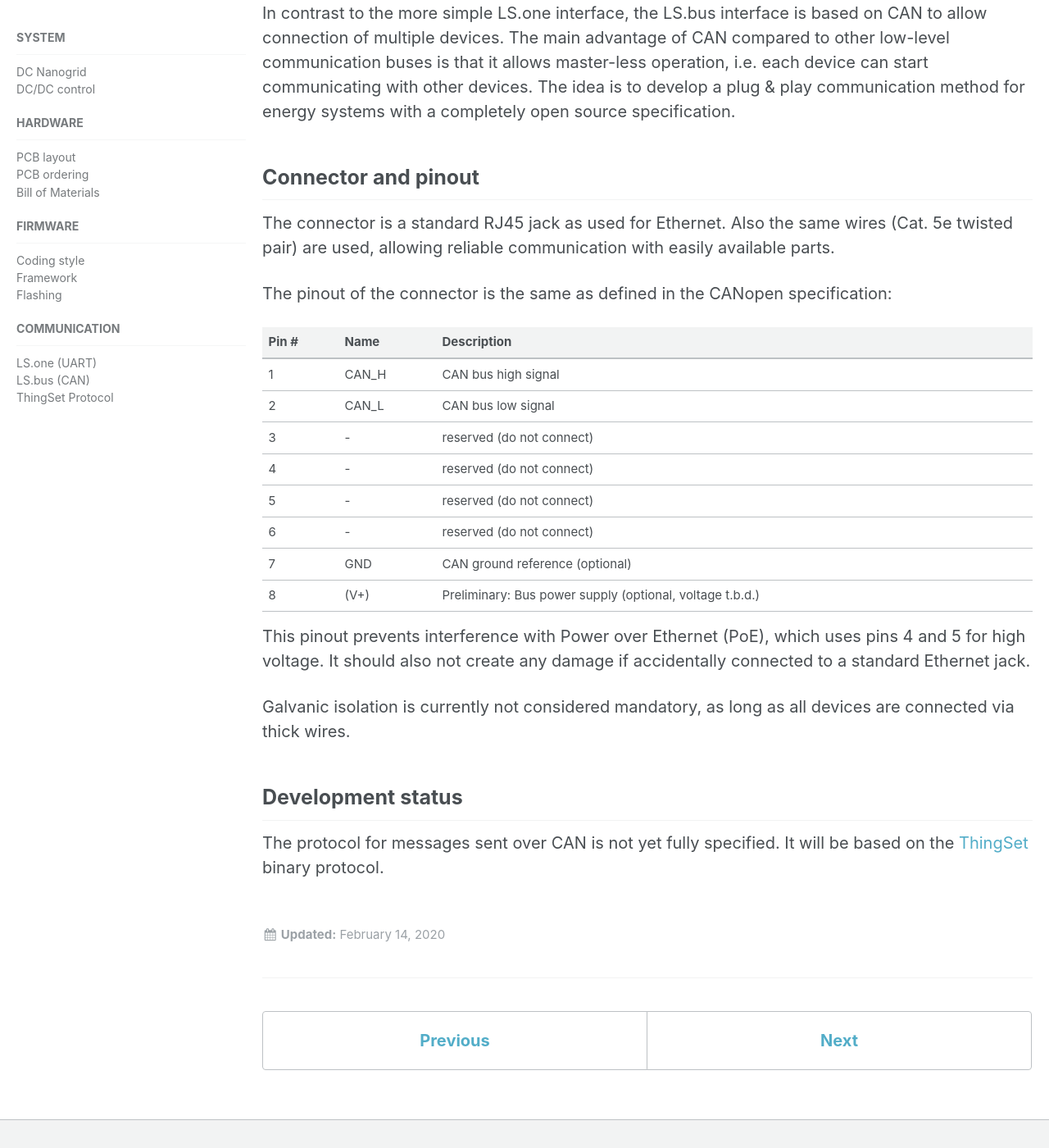
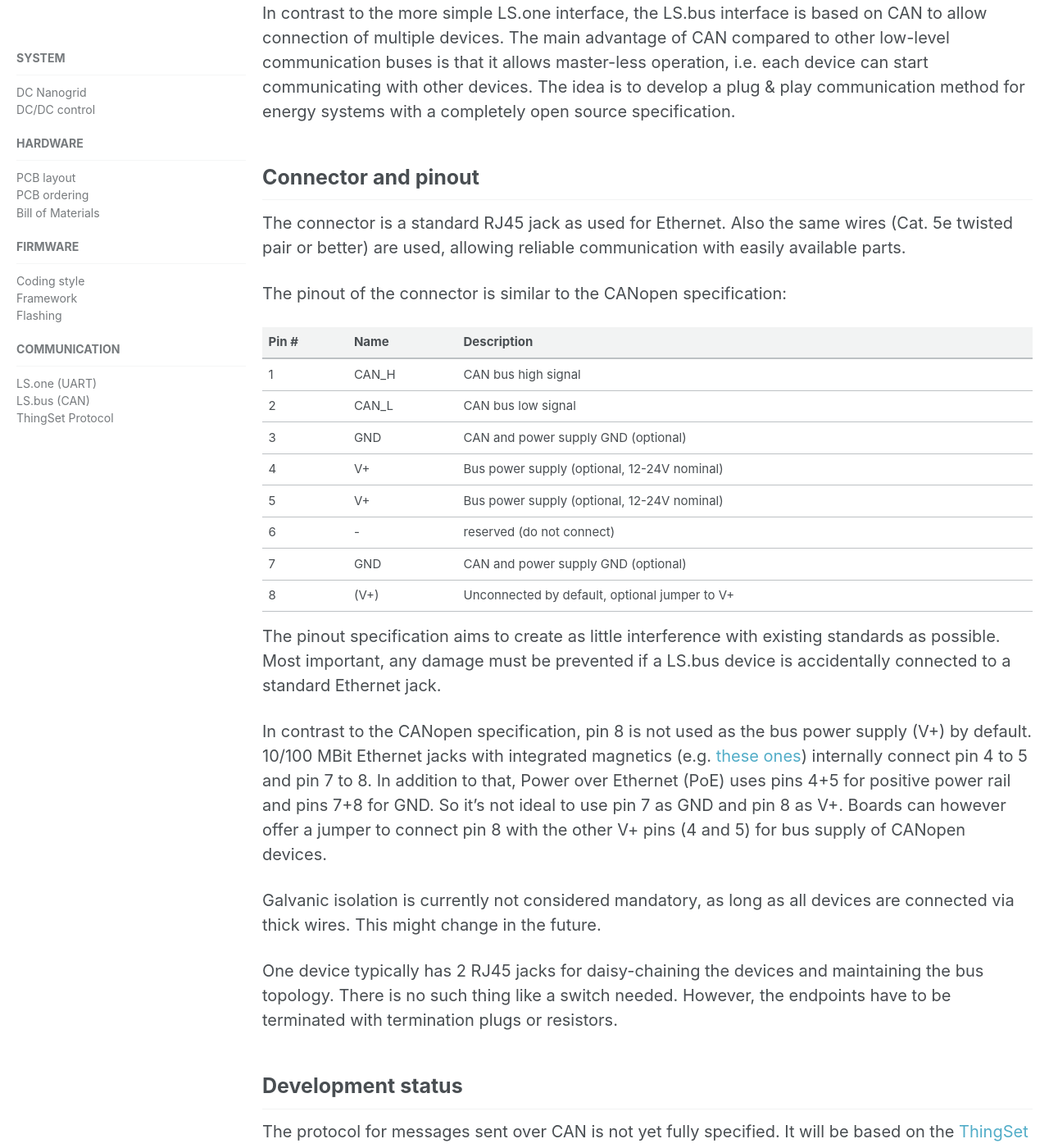
Before and after one commit to LibreSolar/libresolar.github.io, a Jekyll site: the page built from _docs/4b_ls_bus.md, in a window 1280 px wide and 1400 px high, scrolled down 197 px. Shown: the whole window at 82% size. Built offline with Jekyll 4.4.1, drawn with Linux system fonts in a browser that asks for light colours.

Commit message:
LS.bus pinout updated

```diff
--- a/_docs/4b_ls_bus.md
+++ b/_docs/4b_ls_bus.md
@@ -8,24 +8,28 @@ In contrast to the more simple LS.one interface, the LS.bus interface is based o
 
 ## Connector and pinout
 
-The connector is a standard RJ45 jack as used for Ethernet. Also the same wires (Cat. 5e twisted pair) are used, allowing reliable communication with easily available parts.
+The connector is a standard RJ45 jack as used for Ethernet. Also the same wires (Cat. 5e twisted pair or better) are used, allowing reliable communication with easily available parts.
 
-The pinout of the connector is the same as defined in the CANopen specification:
+The pinout of the connector is similar to the CANopen specification:
 
 | Pin # | Name  | Description |
 |-------|-------|-------------|
 | 1     | CAN_H | CAN bus high signal |
 | 2     | CAN_L | CAN bus low signal |
-| 3     | -     | reserved (do not connect) |
-| 4     | -     | reserved (do not connect) |
-| 5     | -     | reserved (do not connect) |
+| 3     | GND   | CAN and power supply GND (optional) |
+| 4     | V+    | Bus power supply (optional, 12-24V nominal) |
+| 5     | V+    | Bus power supply (optional, 12-24V nominal) |
 | 6     | -     | reserved (do not connect) |
-| 7     | GND   | CAN ground reference (optional) |
-| 8     | (V+)  | Preliminary: Bus power supply (optional, voltage t.b.d.) |
+| 7     | GND   | CAN and power supply GND (optional) |
+| 8     | (V+)  | Unconnected by default, optional jumper to V+ |
 
-This pinout prevents interference with Power over Ethernet (PoE), which uses pins 4 and 5 for high voltage. It should also not create any damage if accidentally connected to a standard Ethernet jack.
+The pinout specification aims to create as little interference with existing standards as possible. Most important, any damage must be prevented if a LS.bus device is accidentally connected to a standard Ethernet jack.
 
-Galvanic isolation is currently not considered mandatory, as long as all devices are connected via thick wires.
+In contrast to the CANopen specification, pin 8 is not used as the bus power supply (V+) by default. 10/100 MBit Ethernet jacks with integrated magnetics (e.g. [these ones](https://katalog.we-online.de/pbs/download/Tutorials_Connecting+LAN+Transformers_EN+%28rev1%29.pdf)) internally connect pin 4 to 5 and pin 7 to 8. In addition to that, Power over Ethernet (PoE) uses pins 4+5 for positive power rail and pins 7+8 for GND. So it's not ideal to use pin 7 as GND and pin 8 as V+. Boards can however offer a jumper to connect pin 8 with the other V+ pins (4 and 5) for bus supply of CANopen devices.
+
+Galvanic isolation is currently not considered mandatory, as long as all devices are connected via thick wires. This might change in the future.
+
+One device typically has 2 RJ45 jacks for daisy-chaining the devices and maintaining the bus topology. There is no such thing like a switch needed. However, the endpoints have to be terminated with termination plugs or resistors.
 
 ## Development status
 
```
